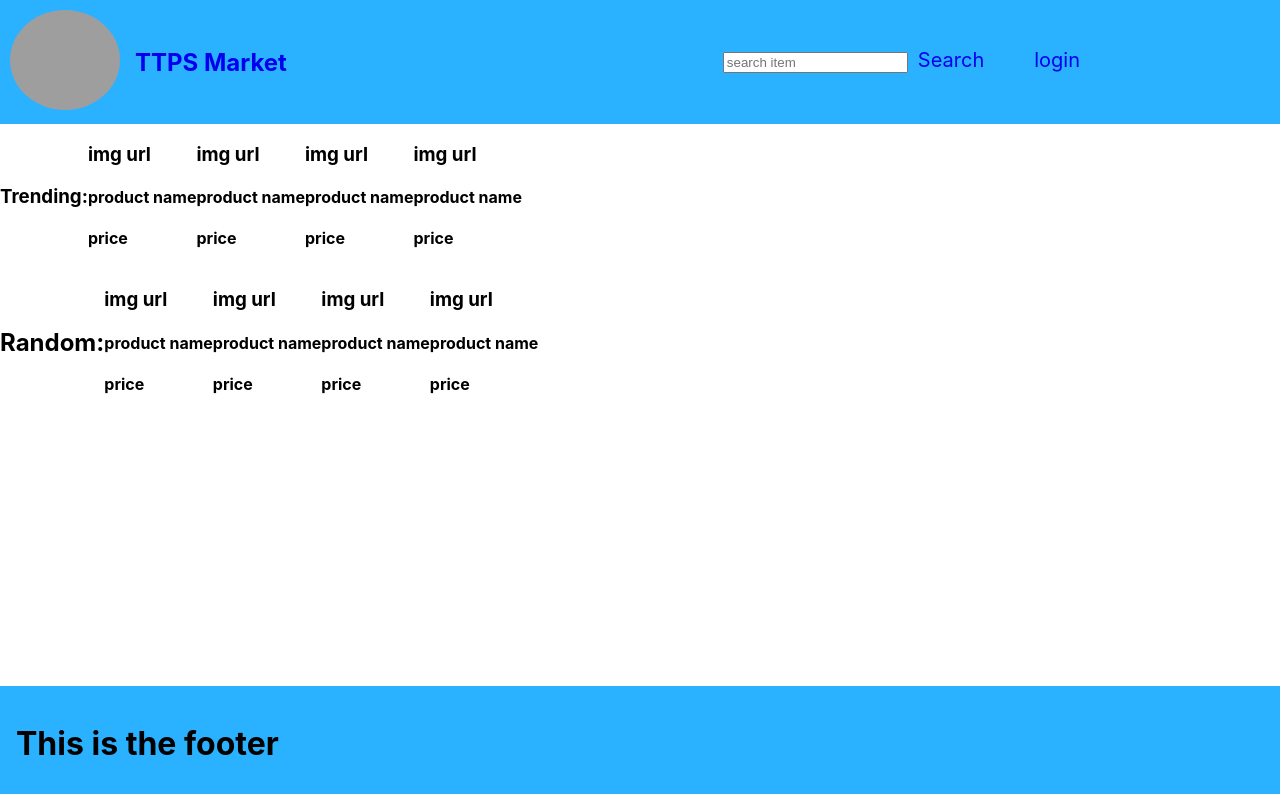
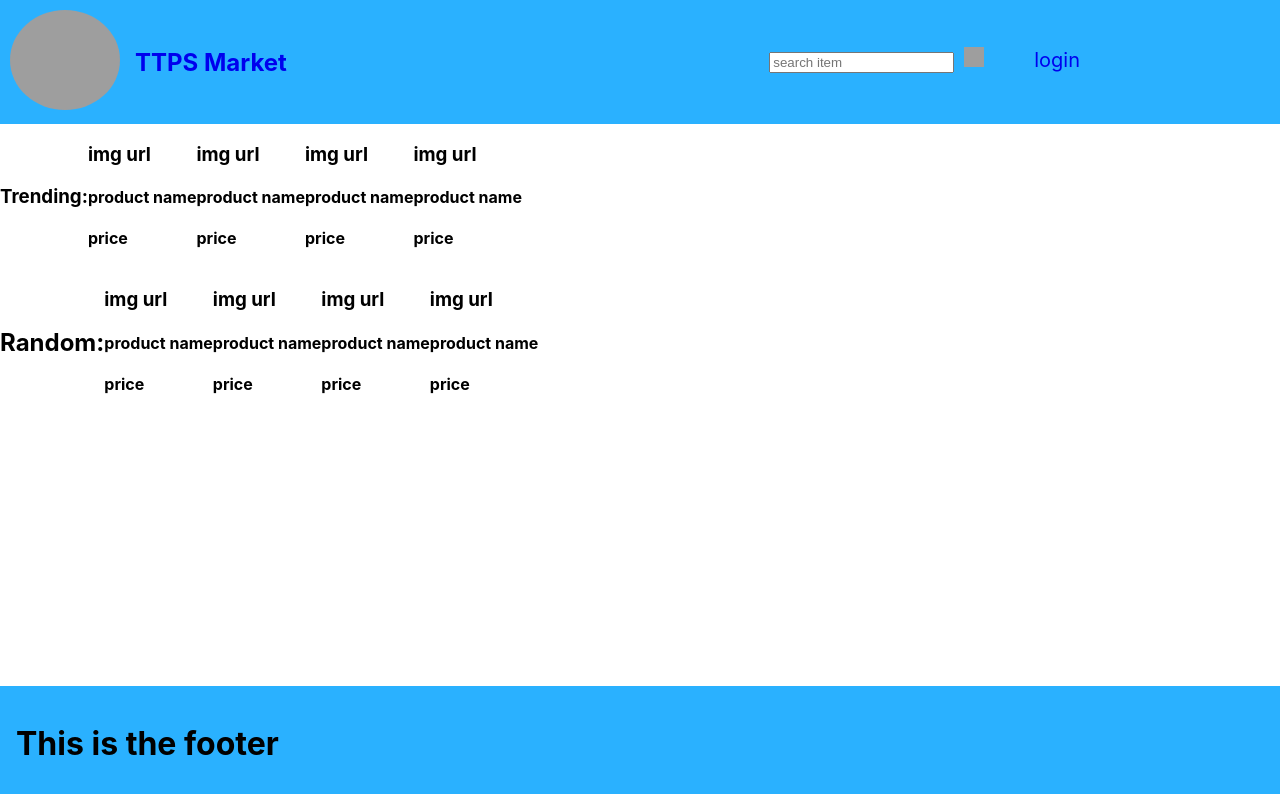
Before and after one commit to HuiyuGuan/Capstone_Frontend, a React (Create React App) app in the folder frontend/: page / in a window 1280 px wide. Shown: the top 794 px of the page. Built offline with nearby package versions, Linux system fonts and the light colour scheme; grey boxes are pictures that could not be loaded.

Commit message:
added search button image to navbar

```diff
--- a/frontend/src/App.css
+++ b/frontend/src/App.css
@@ -17,6 +17,11 @@ a:hover {
 }
 .nav-search{
   margin: 10px;
+}
+.search-button{
+  height: 20px;
+  width: 20px;
+
 }
 .nav-title{
   margin: 0 5px;
--- a/frontend/src/components/NavBar.js
+++ b/frontend/src/components/NavBar.js
@@ -1,6 +1,6 @@
 import React from "react";
 import { Link } from "react-router-dom";
-// import logo from "../img/logo.jpg"
+//import searchButton from "../img/searchButton.js"
 
 export default function NavBar(props){
     const [lookUp,setLookUp] = React.useState("")
@@ -21,14 +21,17 @@ export default function NavBar(props){
             </Link>
             <Link to="/" className="HomePage"><h1 className="nav-title">TTPS Market</h1></Link>
             <div className="nav-links">
+                <input className="nav-search" type="text" placeholder="search item" value ={lookUp}onChange={SearchItem}></input>
+                <Link to="/search" className="search-link" state={{item:lookUp}}>
+                    <img className="search-button" src="https://static.thenounproject.com/png/424965-200.png"></img>
+                </Link>
                 {hasLogin && <span className="user-links">
                 <Link to ="/userprofile" className="userprofile-link">user</Link>
                 <Link to ="/order" className="order-link">order</Link>
                 <Link to ="/shoppingcart" className="shoppingcart-link">cart</Link>
                 <button onClick={()=>props.setlogin(false)}>Log out</button>
                 </span>}
-                <input className="nav-search" type="text" placeholder="search item" value ={lookUp}onChange={SearchItem}></input>
-                <Link to="/search" className="search-link" state={{item:lookUp}}>Search</Link>
+
                 {!hasLogin && <Link to ="/login" className="login-link">login</Link> }
             </div>
         </nav>
```
